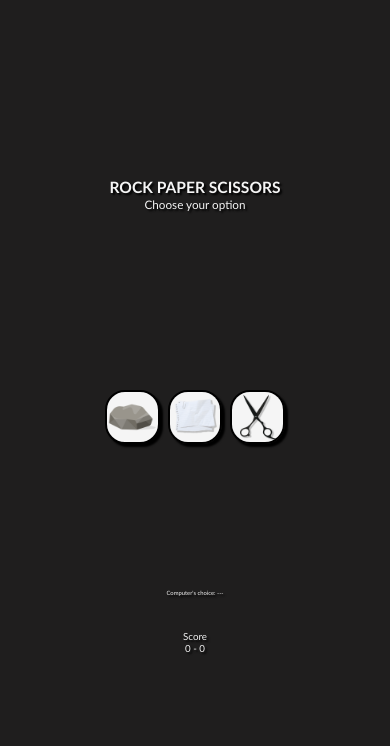
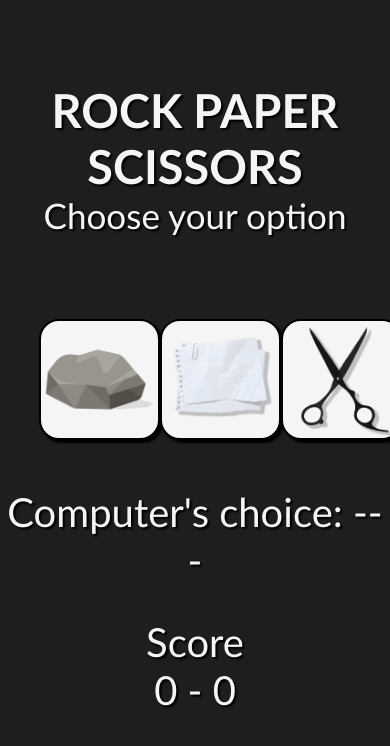
Before and after one commit to mfg25/Rock-Paper-Scissors, a plain HTML site: page index.html in a window 390 px wide. Drawn offline with Linux system fonts and the light colour scheme.

Commit message:
mobile version

```diff
--- a/style.css
+++ b/style.css
@@ -73,3 +73,32 @@ main{
     padding: 0vw 2vw 0vw 2vw;
     cursor:pointer;
 }
+@media (max-width: 900px){
+    #choices{
+        width: 80vw;
+    }
+    .imageInput{
+        width: 30vw;
+    }
+    #paperInput{
+        width: 30vw;
+    }
+    .imageInput:active{
+        width: 30vw;
+    }
+    .imageInput:hover{
+        width: 30vw;
+    }
+    #title{
+        font-size: 12vw;
+    }
+    #subtitle{
+        font-size: 9vw;
+    }
+    .score{
+        font-size: 2.5em;
+    }
+    #computerChoice{
+        font-size: 2.5em;
+    }
+}
```
